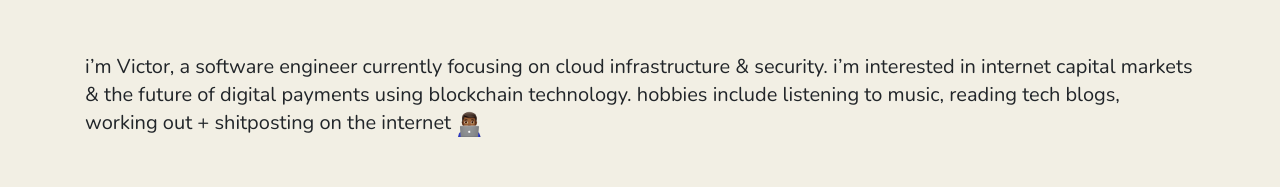
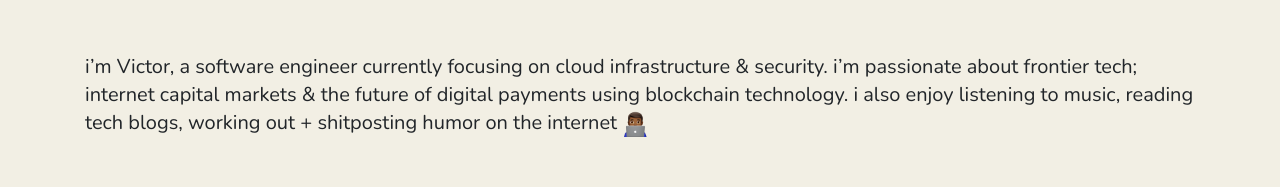
Before and after one commit to victorkagarama/victorkagarama.github.io, a plain HTML site: page index.html in a window 1280 px wide. Shown: the part 199-386 px from the top of the page. Drawn offline with nearby package versions, Linux system fonts and the light colour scheme.

Commit message:
updated about

```diff
--- a/index.html
+++ b/index.html
@@ -30,7 +30,7 @@
                     </div>
                 </div>
             </div>
-            <p>i’m Victor, a software engineer currently focusing on cloud infrastructure &amp; security. i’m interested in internet capital markets &amp; the future of digital payments using blockchain technology. hobbies include listening to music, reading tech blogs, working out + shitposting on the internet <img class="techie"
+            <p>i’m Victor, a software engineer currently focusing on cloud infrastructure &amp; security. i’m passionate about frontier tech; internet capital markets &amp; the future of digital payments using blockchain technology. i also enjoy listening to music, reading tech blogs, working out + shitposting humor on the internet <img class="techie"
                     src="/man-technologist-medium-dark-skin-tone_1f468-1f3fe-200d-1f4bb.png" alt=""></p>
             <p class="social">
 
```
